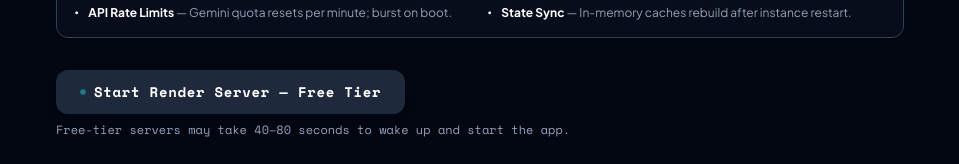
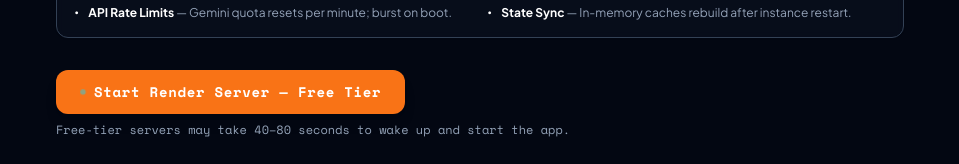
Before and after one commit to Ayushvish0512/CK, a React (Vite) app: page /wake/1 in a window 1280 px wide. Shown: the part 495-659 px from the top of the page, without its empty margins (160-1119 px from the left). Built offline with nearby package versions, Linux system fonts and the light colour scheme; the HTML template or start-up script is replaced by a standard one.

Commit message:
style(ui): update button color scheme for wakeup status
Update the button colors in the Wakeup page to use a green theme when
the server is ready and an orange theme when it is not, improving
visual feedback for the user.

```diff
--- a/src/pages/Wakeup.tsx
+++ b/src/pages/Wakeup.tsx
@@ -345,8 +345,8 @@ const Wakeup: React.FC = () => {
             aria-live="polite"
             className={`group inline-flex items-center justify-center gap-3 w-full sm:w-auto px-6 py-3 rounded-xl font-code font-semibold text-sm tracking-wider shadow-lg active:scale-95 transition-all ${
               isReady
-                ? "bg-blue-600 text-white hover:bg-blue-500"
-                : "bg-slate-800 text-white hover:bg-slate-700"
+                ? "bg-[#2FBF71] text-black hover:bg-[#26a862]"
+                : "bg-orange-500 text-white hover:bg-orange-400"
             }`}
           >
             {isWarmingUp && (
```
